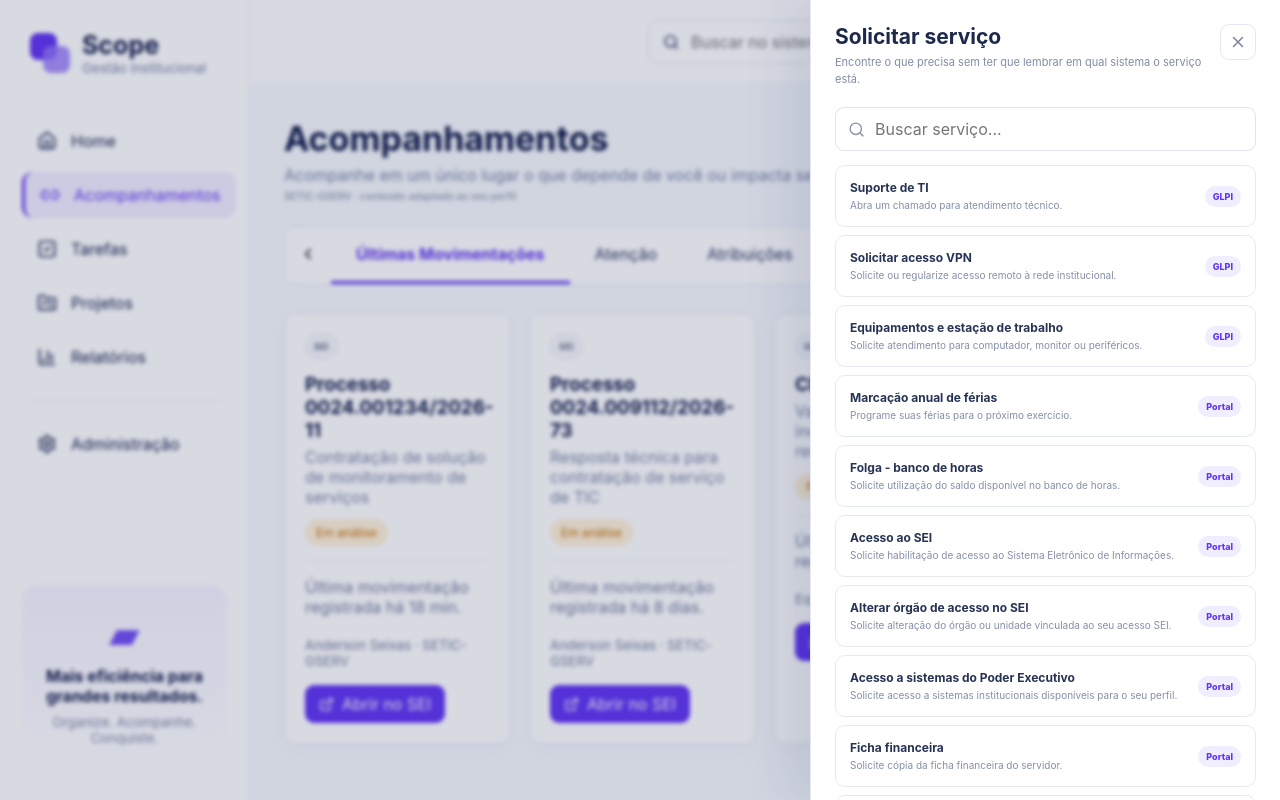
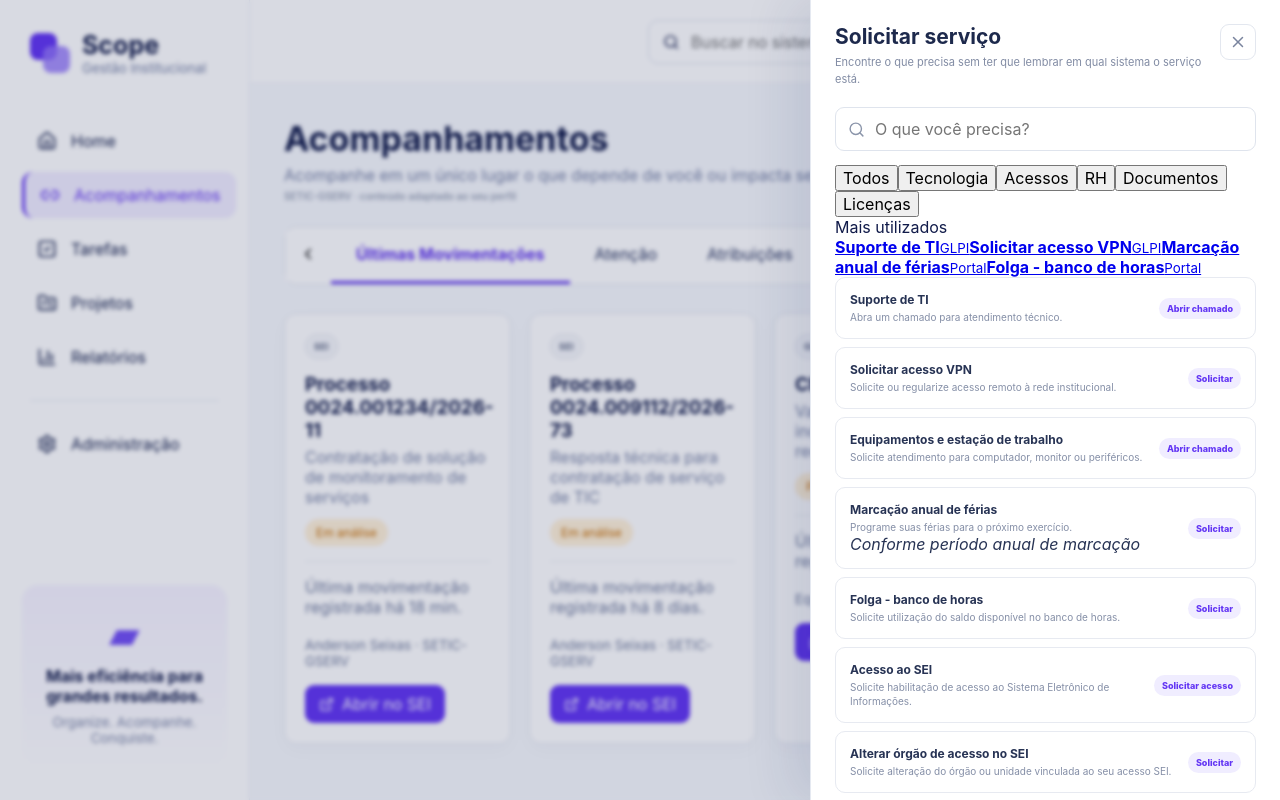
Before and after one commit to 6xAs/scope-react-ts-blitz, a React (Vite) app: page /atribuicoes in a window 1280 px wide. Both pictures are taken after a click on the button "Solicitar". Built offline with nearby package versions, Linux system fonts and the light colour scheme.

Commit message:
feat: adiciona busca e categorias ao catálogo unificado

```diff
--- a/src/pages/Assignments.tsx
+++ b/src/pages/Assignments.tsx
@@ -15,7 +15,7 @@ import { useEffect, useMemo, useState } from 'react'
 import { PageTabs } from '../components/PageTabs'
 import { StatusPill } from '../components/StatusPill'
 import { getUnifiedServiceCatalog, getUnifiedWorkItems, sourceLabel } from '../integrations'
-import type { ServiceCatalogItem, WorkItem } from '../integrations/types'
+import type { ServiceCatalogItem, ServiceCategory, WorkItem } from '../integrations/types'
 import { currentUser, hasRole } from '../context/currentUser'
 import '../assignments-sei.css'
 import '../attention.css'
@@ -162,6 +162,7 @@ export function Assignments() {
   const [selectedUnit, setSelectedUnit] = useState(currentUser.unit)
   const [catalogOpen, setCatalogOpen] = useState(false)
   const [query, setQuery] = useState('')
+  const [serviceCategory, setServiceCategory] = useState<'Todos' | ServiceCategory>('Todos')
   const [workItems, setWorkItems] = useState<WorkItem[]>([])
   const [catalog, setCatalog] = useState<ServiceCatalogItem[]>([])
 
@@ -218,15 +219,40 @@ export function Assignments() {
     return []
   }, [active, workItems])
 
+  const serviceCategories = useMemo(
+    () =>
+      ['Todos', ...Array.from(new Set(catalog.map((service) => service.category)))] as (
+        | 'Todos'
+        | ServiceCategory
+      )[],
+    [catalog],
+  )
+
   const services = catalog.filter((service) => {
     const term = query.trim().toLowerCase()
+    const matchesCategory =
+      serviceCategory === 'Todos' || service.category === serviceCategory
+
+    if (!matchesCategory) return false
     if (!term) return true
 
-    return (
-      service.title.toLowerCase().includes(term) ||
-      service.description.toLowerCase().includes(term)
-    )
+    const haystack = [
+      service.title,
+      service.description,
+      service.category,
+      sourceLabel(service.source),
+      ...(service.keywords ?? []),
+    ]
+      .join(' ')
+      .toLowerCase()
+
+    return haystack.includes(term)
   })
+
+  const featuredServices =
+    query || serviceCategory !== 'Todos'
+      ? []
+      : catalog.filter((service) => service.featured).slice(0, 4)
 
   const currentUnit = seiUnits.find((unit) => unit.id === selectedUnit) ?? seiUnits[3]
 
@@ -610,9 +636,41 @@ export function Assignments() {
                 autoFocus
                 value={query}
                 onChange={(event) => setQuery(event.target.value)}
-                placeholder="Buscar serviço..."
+                placeholder="O que você precisa?"
               />
             </label>
+
+            <div className="service-category-row" aria-label="Categorias de serviço">
+              {serviceCategories.map((category) => (
+                <button
+                  key={category}
+                  type="button"
+                  className={serviceCategory === category ? 'active' : ''}
+                  onClick={() => setServiceCategory(category)}
+                >
+                  {category}
+                </button>
+              ))}
+            </div>
+
+            {featuredServices.length > 0 && (
+              <section className="service-featured">
+                <span className="service-section-label">Mais utilizados</span>
+                <div className="service-featured-grid">
+                  {featuredServices.map((service) => (
+                    <a
+                      key={service.id}
+                      href={service.externalUrl}
+                      target="_blank"
+                      rel="noreferrer"
+                    >
+                      <strong>{service.title}</strong>
+                      <small>{sourceLabel(service.source)}</small>
+                    </a>
+                  ))}
+                </div>
+              </section>
+            )}
 
             <div className="service-catalog-list">
               {services.map((service) => (
@@ -626,10 +684,22 @@ export function Assignments() {
                   <div>
                     <strong>{service.title}</strong>
                     <small>{service.description}</small>
+                    {service.availabilityLabel && (
+                      <em>{service.availabilityLabel}</em>
+                    )}
                   </div>
-                  <span>{sourceLabel(service.source)}</span>
+
+                  <span>
+                    {service.actionLabel ?? sourceLabel(service.source)}
+                  </span>
                 </a>
               ))}
+
+              {services.length === 0 && (
+                <div className="interop-empty">
+                  Nenhum serviço encontrado para esta busca.
+                </div>
+              )}
             </div>
           </aside>
         </div>
```
